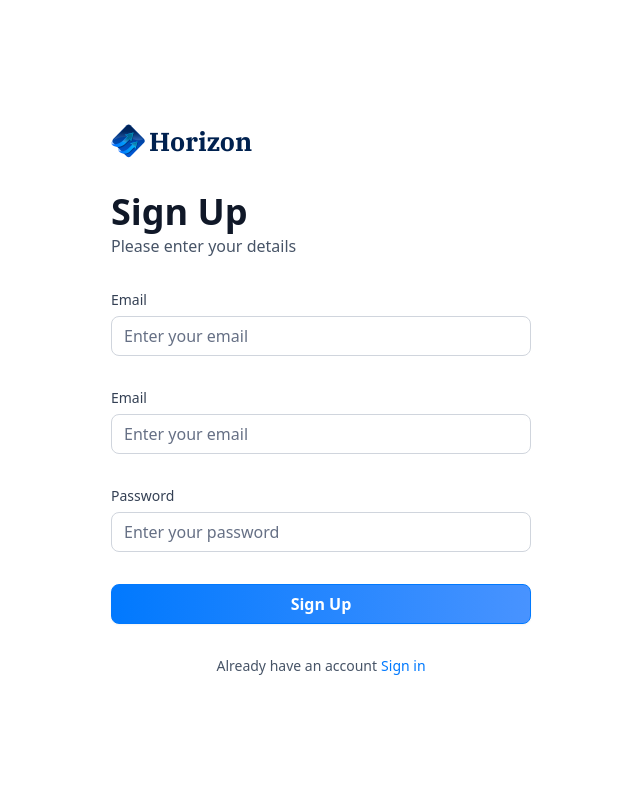
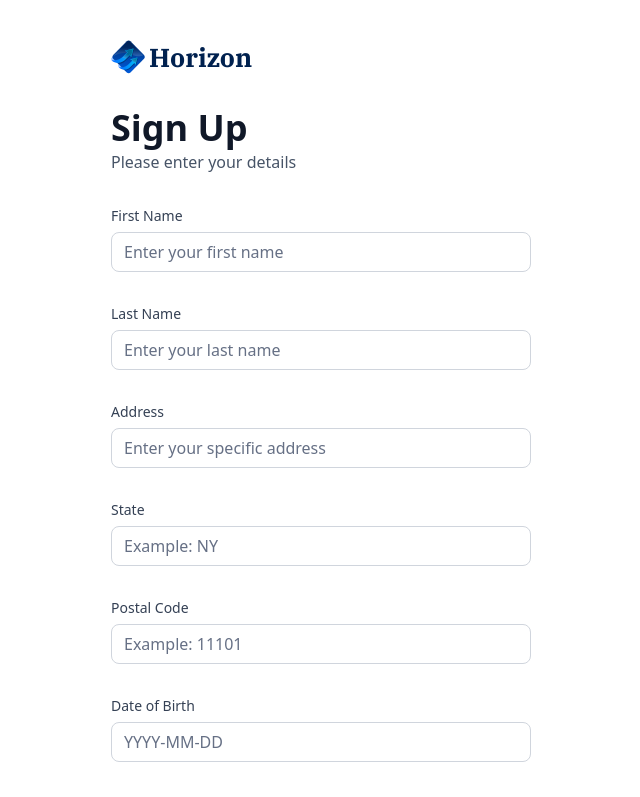
Before and after one commit to capmahin/jsm-banking, a Next.js app: page /sign-up in a window 1280 px wide. Shown: the top 797 px of the page, without its empty margins (319-959 px from the left). Built offline with nearby package versions, Linux system fonts and the light colour scheme.

Commit message:
add adresss1

```diff
--- a/components/AuthForm.tsx
+++ b/components/AuthForm.tsx
@@ -79,9 +79,33 @@ const AuthForm = ({type}:{type: string}) => {
           type === 'sign-up' &&(
             <>
               <CustomInput control={form.control}
-       name='email' label='Email'
-       placeholder='Enter your email'
-       />
+               name='firstName' label='First Name'
+             placeholder='Enter your first name'
+               />
+              <CustomInput control={form.control}
+               name='lastName' label='Last Name'
+             placeholder='Enter your last name'
+               />
+              <CustomInput control={form.control}
+               name='address1' label='Address'
+             placeholder='Enter your specific address'
+               />
+              <CustomInput control={form.control}
+               name='state' label='State'
+             placeholder='Example: NY'
+               />
+              <CustomInput control={form.control}
+               name='postalCode' label='Postal Code'
+             placeholder='Example: 11101'
+               />
+              <CustomInput control={form.control}
+               name='dateOfBirth' label='Date of Birth'
+             placeholder='YYYY-MM-DD'
+               />
+              <CustomInput control={form.control}
+               name='ssn' label='SSN'
+             placeholder='Example:1234'
+               />
 
             </>
           )
--- a/lib/utils.ts
+++ b/lib/utils.ts
@@ -195,7 +195,17 @@ export const getTransactionStatus = (date: Date) => {
   return date > twoDaysAgo ? "Processing" : "Success";
 };
 export const authFormSchema = z.object({
+  // sign up
+  firstName: z.string().min(3),
+  lastName:z.string().min(3),
+  address1:  z.string().max(50),
+  city: z.string().max(50),
+  state: z.string().min(2).max(2),
+  postalCode:  z.string().min(3).max(6),
+  dateOfBirth:  z.string().min(3),
+  ssn:  z.string().min(3),
+  // both
   email: z.string().email(),
-  password:z.string().min(8),
+  password: z.string().min(8),
 
 })
```
